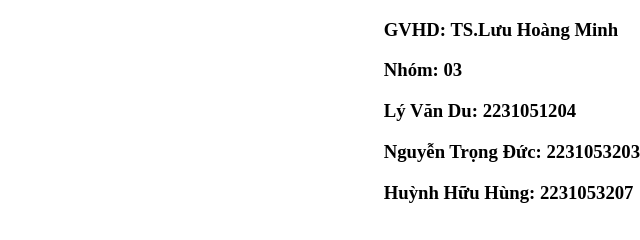
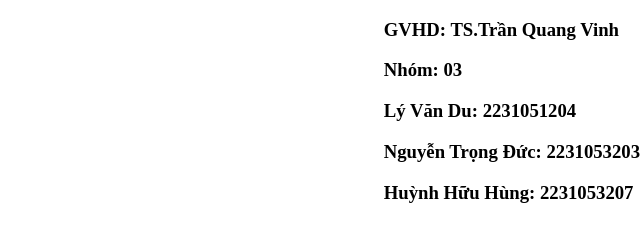
Before and after one commit to do-an-nhom3/airMonitoring, a plain HTML site: page data/index.html in a window 1280 px wide. Shown: the top 240 px of the page, 640-1280 px from the left. Drawn offline with nearby package versions, Linux system fonts and the light colour scheme; no server answers.

Commit message:
Update index.html

```diff
--- a/data/index.html
+++ b/data/index.html
@@ -24,7 +24,7 @@
 </head>
 <body>
     <div style="float: right; display: block;">
-        <h3>GVHD: TS.Lưu Hoàng Minh</h3>
+        <h3>GVHD: TS.Trần Quang Vinh</h3>
         <h3>Nhóm: 03</h3>
         <h3>Lý Văn Du: 2231051204</h3>
         <h3>Nguyễn Trọng Đức: 2231053203</h3>
```
